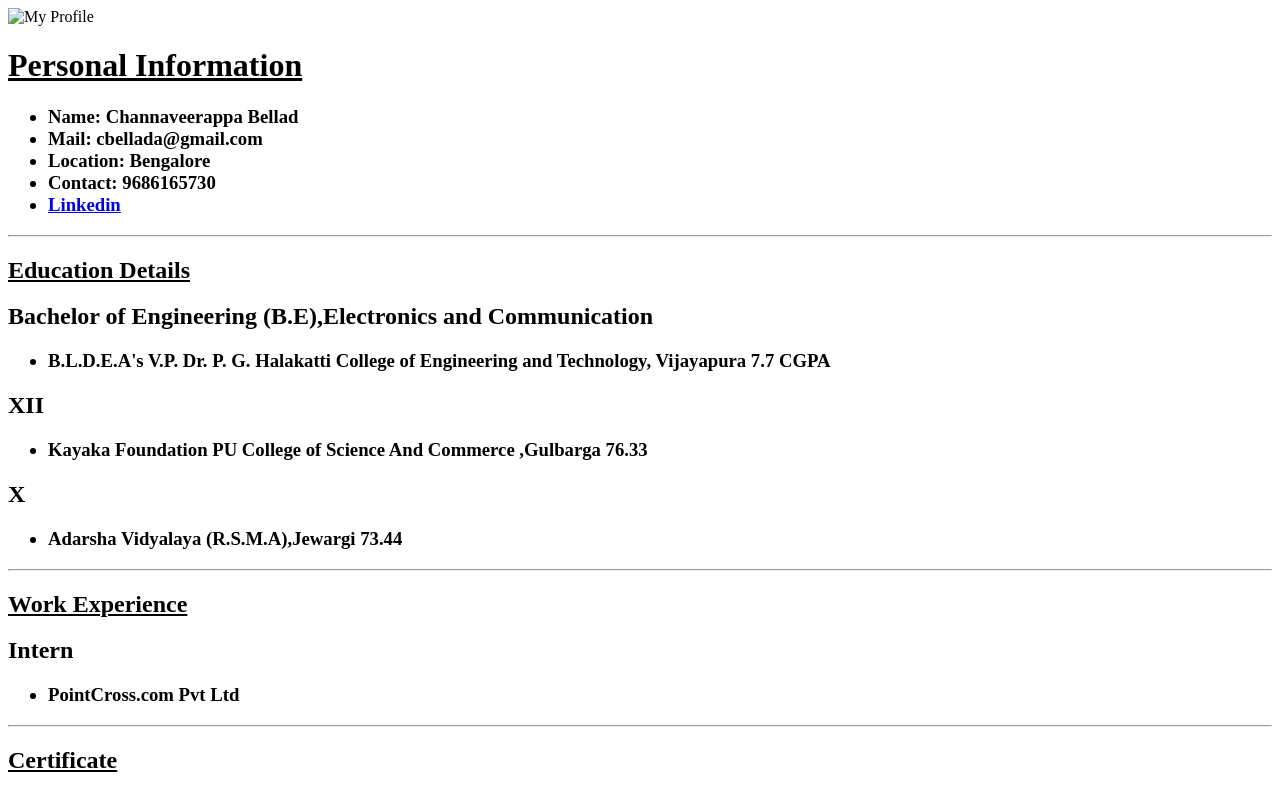
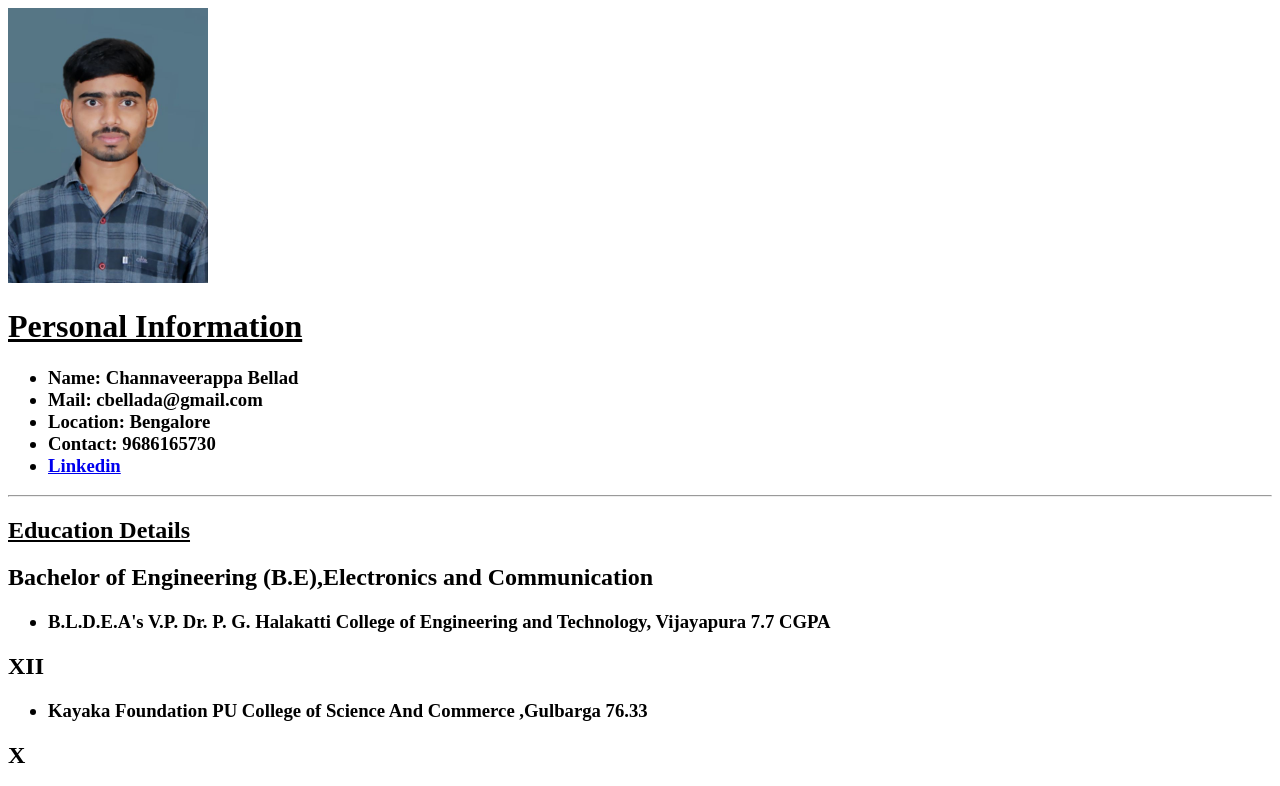
Before and after one commit to acp-akash/channu, a plain HTML site: page index.html in a window 1280 px wide. Shown: the top 786 px of the page. Drawn offline with Linux system fonts and the light colour scheme.

Commit message:
Update index.html

```diff
--- a/index.html
+++ b/index.html
@@ -5,7 +5,7 @@
     <title>RESUME</title>
 </head>
 <body>
-    <img src="./IMAGE/Channu Photo.jpg" alt="My Profile" width="200">
+    <img src="./Channu Photo.jpg" alt="My Profile" width="200">
     <h1><u>Personal Information</u></h1>
     <h3>
         <ul>
```
